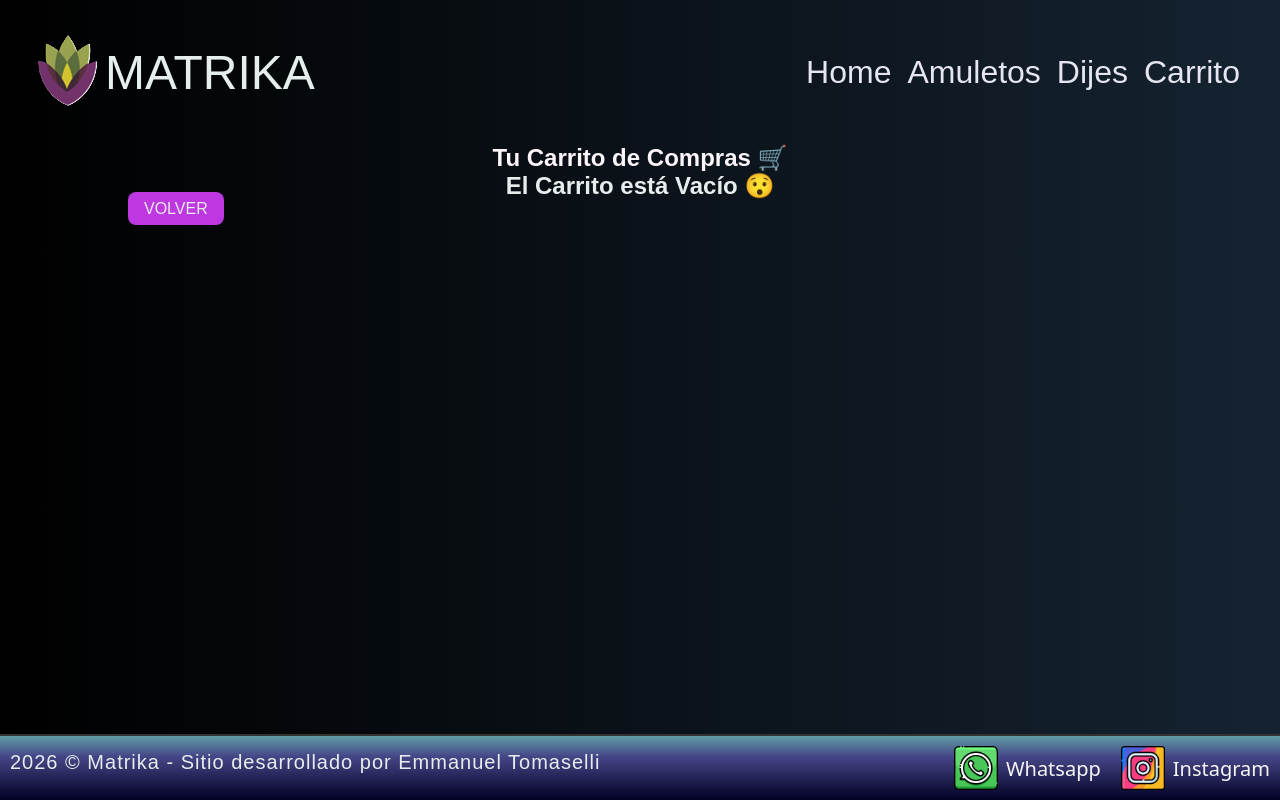
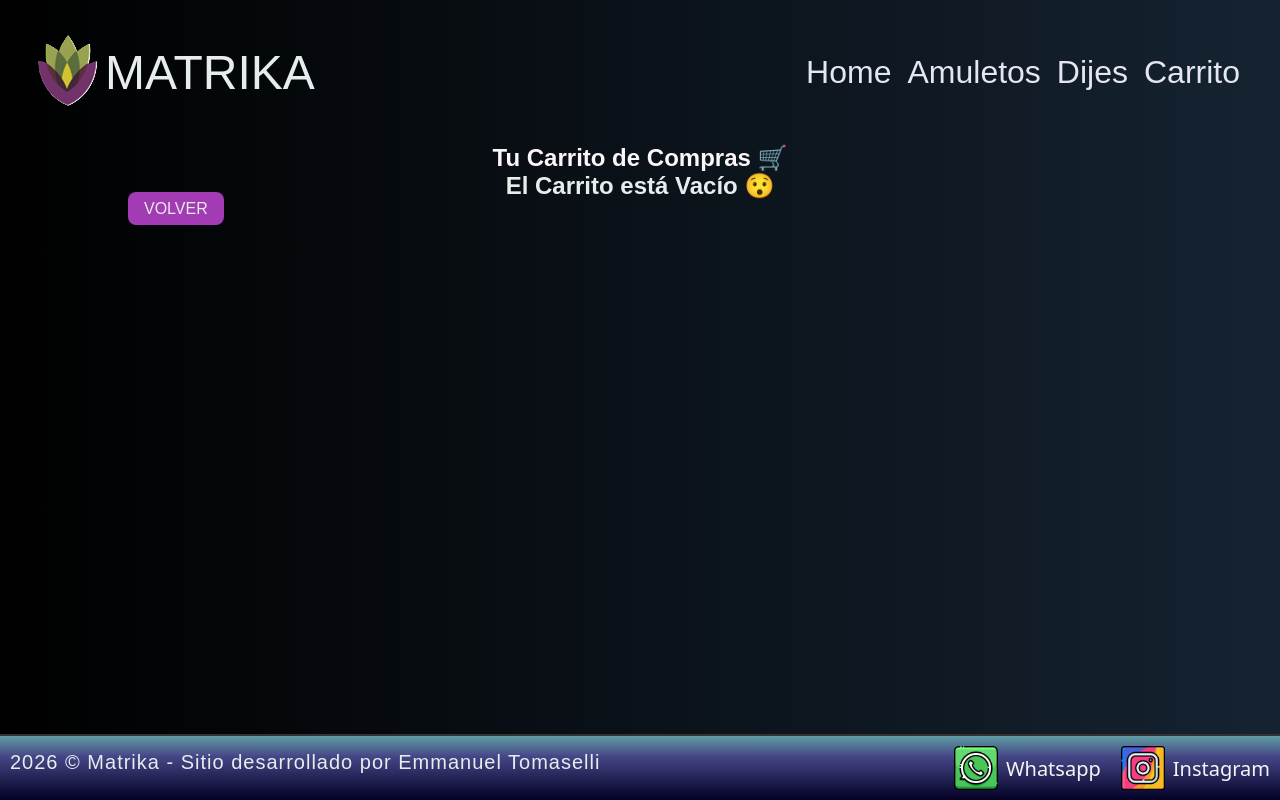
Before and after one commit to etomaselli87/React-ProyectoTT, a React (Vite) app: page /carrito in a window 1280 px wide. Built offline with nearby package versions, Linux system fonts and the light colour scheme; no server answers; a web font is replaced by a local one.

Commit message:
Cambios de estilos css

```diff
--- a/src/components/Login/Login.css
+++ b/src/components/Login/Login.css
@@ -53,7 +53,7 @@
   padding: 0.75rem;
   border: none;
   border-radius: 8px;
-  background: #d13ddb;
+  background: #a33bb5;
   color: #ffffff;
   font-weight: 600;
   cursor: pointer;
--- a/src/components/adminComponents/Dashboard/Dashboard.css
+++ b/src/components/adminComponents/Dashboard/Dashboard.css
@@ -69,7 +69,7 @@
 }
 
 .action-card:hover {
-  background: #cf51e6;
+  background: #a33bb5;
   color: #ffffff;
   transform: translateY(-2px);
 }
--- a/src/index.css
+++ b/src/index.css
@@ -57,7 +57,7 @@ h1 {
 
 .btn {
   text-decoration: none;
-  background-color: #bd38e1;
+  background-color: #a33bb5;
   padding: 0.5rem 1rem;
   border-radius: 0.5rem;
   border: none;
```
